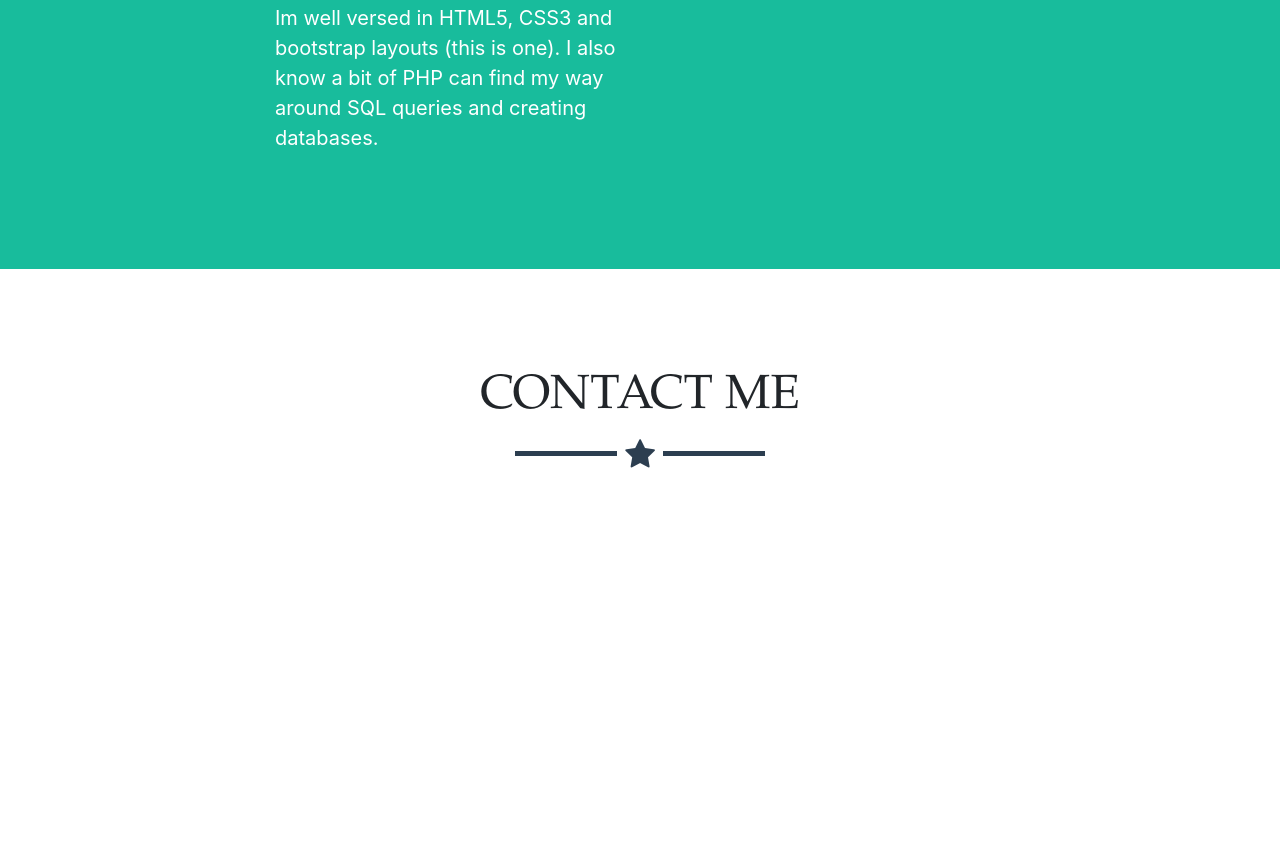
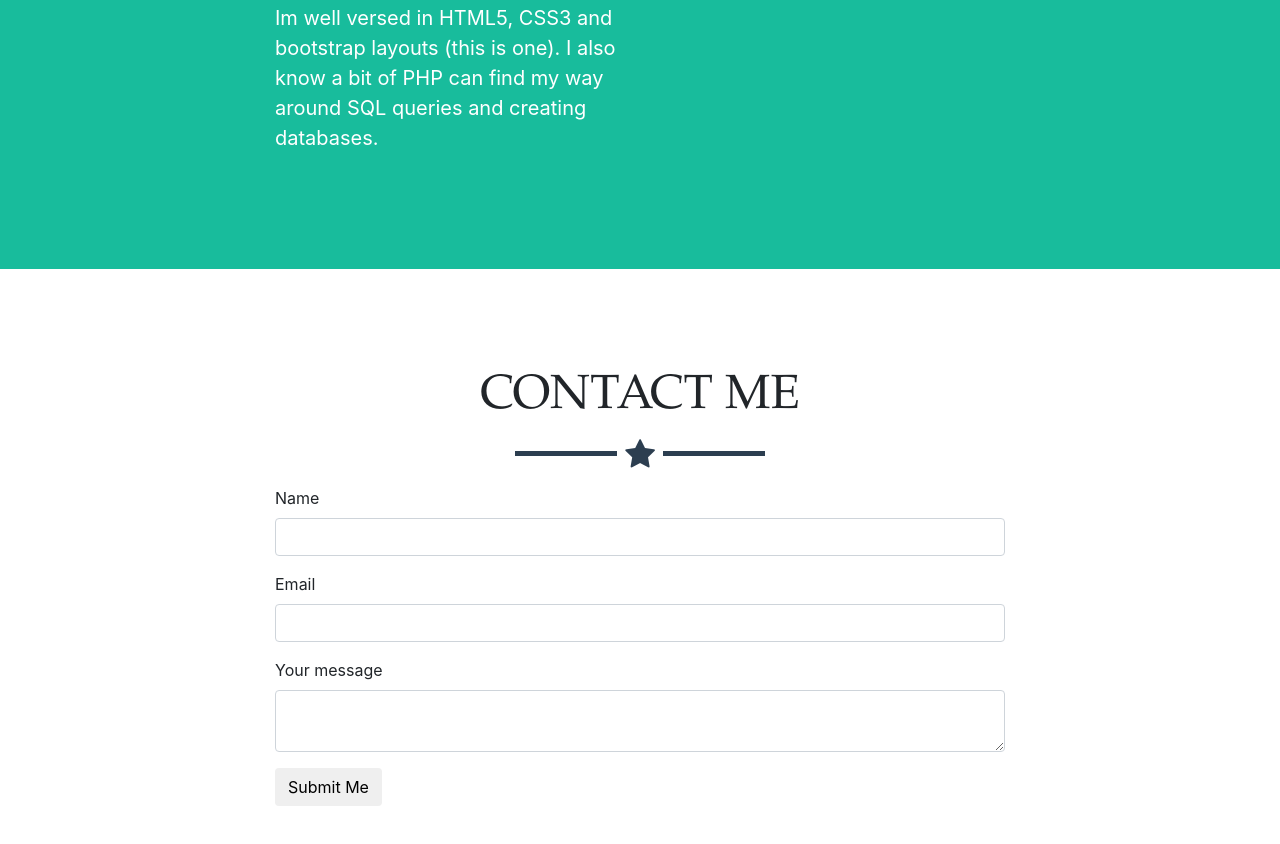
Before and after one commit to Mico110813/Portfolio, a website with bundled scripts: page index.html in a window 1280 px wide. Shown: the part 2748-3592 px from the top of the page. Before the commit the page ends 3335 px from the top, so only its background shows below. Built offline with nearby package versions, Linux system fonts and the light colour scheme.

Commit message:
changed form provider
changed from kontactr to enformed

```diff
--- a/index.html
+++ b/index.html
@@ -164,10 +164,31 @@
             <!-- To configure the contact form email address, go to mail/contact_me.php and update the email address in the PHP file on line 19. -->
             <!-- The form should work on most web servers, but if the form is not working you may need to configure your web server differently. -->
             <!-- github pages doesn't support server side scripting so JS/php contact form won't work. 3rd party contact form through
-			kontactr.com has been used and JS form commented out for the time being-->
-			<script type="text/javascript"> id = 215148; </script>
-			<script type="text/javascript" src="https://kontactr.com/wp.js"></script>
+			enformed.io using a basic form-->
 
+
+		<form action="https://www.enformed.io/nfkaev71" method="POST" >
+			<div class="form-group">
+				<label>Name</label>
+					<input name="first_name" type="text" class="form-control" required/>
+			</div>
+
+			<div class="form-group">
+				<label>Email</label>
+					<input name="email" type="text" class="form-control" required/>
+			</div>
+
+
+			<div class="form-group">
+				<label>Your message</label>
+				<textarea name="message" type="text" class="form-control" required/></textarea>
+			</div>
+			<div class="form-group">
+				<input type="hidden" name="*honeypot" /><!-- form control to prevent spam-->
+			</div>
+			<button type="submit" class="btn btn-default">Submit Me</button>
+
+		</form>
 			<!--<form name="sentMessage" id="contactForm" novalidate>
               <div class="control-group">
                 <div class="form-group floating-label-form-group controls">
```
